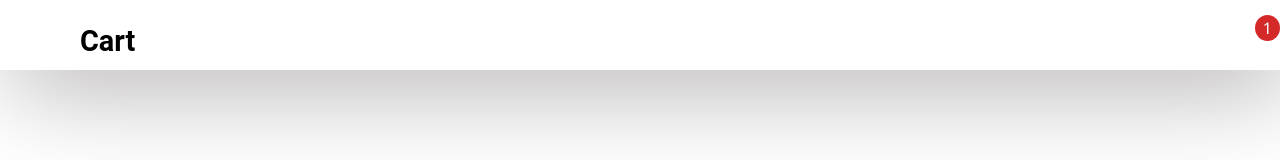
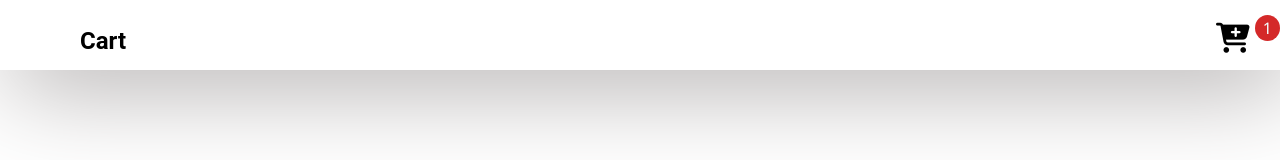
Before and after one commit to lexis-webb/ECommerceApp, a React (Vite) app in the folder ShoppingCart/: page / in a window 1280 px wide. Shown: the top 160 px of the page. Built offline with nearby package versions, Linux system fonts and the light colour scheme.

Commit message:
added cart icon/header update

```diff
--- a/ShoppingCart/index.html
+++ b/ShoppingCart/index.html
@@ -5,8 +5,7 @@
     <link rel="icon" type="image/svg+xml" href="/vite.svg" />
     <meta name="viewport" content="width=device-width, initial-scale=1.0" />
     <link rel="stylesheet" href="https://cdnjs.cloudflare.com/ajax/libs/font-awesome/6.7.2/css/all.min.css"
-
-    crossorigin="anonymous" referrerpolicy="no-referrer" />
+    />
 
     <title>Vite + React</title>
   </head>
--- a/ShoppingCart/src/App.jsx
+++ b/ShoppingCart/src/App.jsx
@@ -2,7 +2,9 @@ import './App.scss'
 import Cart from './components/Cart/Cart'
 import Header from './components/Header/Header'
 import Products from './components/Products/Products'
-import Card from './components/Card/Card'
+import Card from './components/Card/Card';
+import 'font-awesome/css/font-awesome.min.css';
+
 
 function App() {
 
--- a/ShoppingCart/src/components/Header/Header.jsx
+++ b/ShoppingCart/src/components/Header/Header.jsx
@@ -9,7 +9,7 @@ function Header() {
           <h2>Cart</h2>
         </div>
           <div className='right'>
-            <i className='fas fa-count-plus'></i>
+            <i className='fas fa-cart-plus'></i>
             <div className='count'>1</div>
           </div>
       </div>
@@ -17,4 +17,4 @@ function Header() {
   )
 }
 
-export default Header
+export default Header;
--- a/ShoppingCart/src/components/Header/Header.scss
+++ b/ShoppingCart/src/components/Header/Header.scss
@@ -8,12 +8,13 @@
         display: flex;
         justify-content: space-between;
         align-items: center;
+    }
 
-        .left{
+        .left h2{
             margin-top: 20px;
             cursor: pointer;
             font-family:'Roboto', sans-serif;
-            font-size: larger;
+            font-size: 24px;
             margin-left: 80px;
             color:black;
         }
@@ -38,4 +39,3 @@
 
         }
     }
-}
--- a/package.json
+++ b/package.json
@@ -3,6 +3,7 @@
     "@fortawesome/fontawesome-svg-core": "^6.7.2",
     "@fortawesome/free-solid-svg-icons": "^6.7.2",
     "@fortawesome/react-fontawesome": "^0.2.2",
+    "font-awesome": "^4.7.0",
     "sass": "^1.83.4"
   }
 }
```
Also changed, not shown: 1 other file (tests, documents, lock files or other folders).
